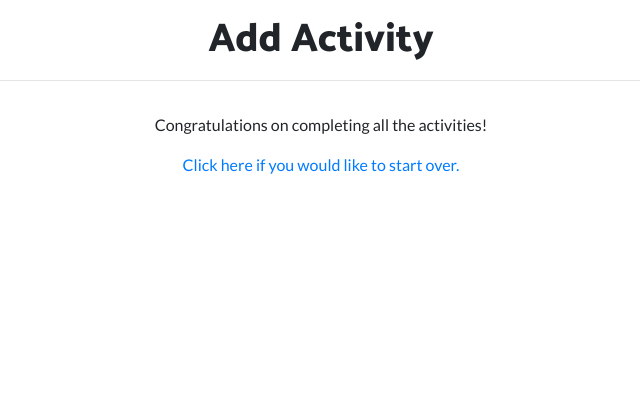
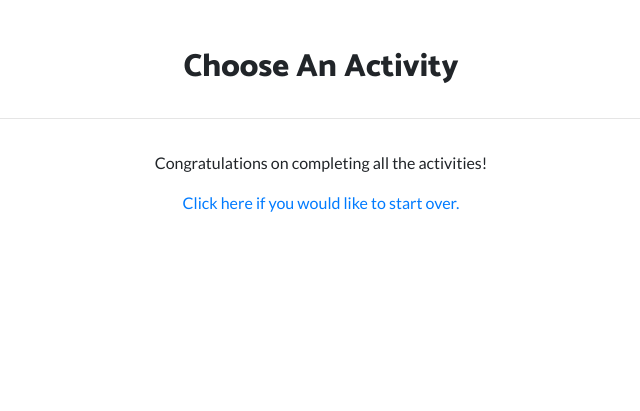
Before and after one commit to jumboduck/lets-play, a Flask app: page /activities in a window 1280 px wide. Shown: the part 100-511 px from the top of the page, without its empty margins (319-959 px from the left). Run offline with Flask 2, Linux system fonts and the light colour scheme; the visitor is signed in with stand-in values (Sample User, id 1); data that the repository does not hold is empty; some libraries are stand-ins or nearby versions.

Commit message:
updated styling to titles

```diff
--- a/static/css/style.css
+++ b/static/css/style.css
@@ -48,6 +48,11 @@ body {
 
 .nav-item {
     margin: 0 0.8rem;
+}
+
+h2.page-title {
+    text-align: center;
+    margin: 2rem;
 }
 
 /* Banner Styling and Images */
--- a/templates/public/activities.html
+++ b/templates/public/activities.html
@@ -6,7 +6,7 @@
 
 <div class="row no-gutters text-center">
   <div class="col-12 p-3">
-    <h1>Add Activity</h1>
+    <h2 class="page-title">Choose An Activity</h2>
     <hr>
 
     {% with messages = get_flashed_messages() %}
@@ -77,4 +77,4 @@
 
 
 
-  {% endblock %}
+{% endblock %}
--- a/templates/public/images.html
+++ b/templates/public/images.html
@@ -21,7 +21,7 @@
 <section class="container-fluid">
     <div class="row no-gutters">
         <div class="col-12">
-            <h3 class="front-header">Recently Added</h3>
+            <h2 class="page-title">Recently Added Photos</h2>
         </div>
         <div class="card-columns">
             {% for image in images %}
--- a/templates/public/login.html
+++ b/templates/public/login.html
@@ -22,7 +22,7 @@
     <div class="col-12 col-lg-3 text-center">
         <div class="container-fluid center-form">
             <div class="header">
-                <h1>Login</h1>
+                <h2 class="page-title">Login</h2>
             </div>
             <div class="row">
                 <div class="col-12 d-flex justify-content-center text-sm-center text-lg-left">
--- a/templates/public/register.html
+++ b/templates/public/register.html
@@ -22,7 +22,7 @@
     <div class="col-12 col-lg-3 text-center">
         <div class="container-fluid center-form">
             <div class="header">
-                <h1>Sign Up</h1>
+                <h2 class="page-title">Sign Up</h2>
             </div>
             <div class="row">
                 <div class="col-12 d-flex justify-content-center text-sm-center text-lg-left">
@@ -39,7 +39,8 @@
                             </div>
                             <div class="form-group">
                                 <label class="form-control-label" for="confirm-password">Confirm Password</label>
-                                <input class="form-control" type="password" name="confirm-password" id="confirm-password" required>
+                                <input class="form-control" type="password" name="confirm-password"
+                                    id="confirm-password" required>
                             </div>
 
                             {% with messages = get_flashed_messages() %}
```
Also changed, not shown: templates/public/404.html (indentation only). Lines whose indentation alone changed are shown as unchanged.
